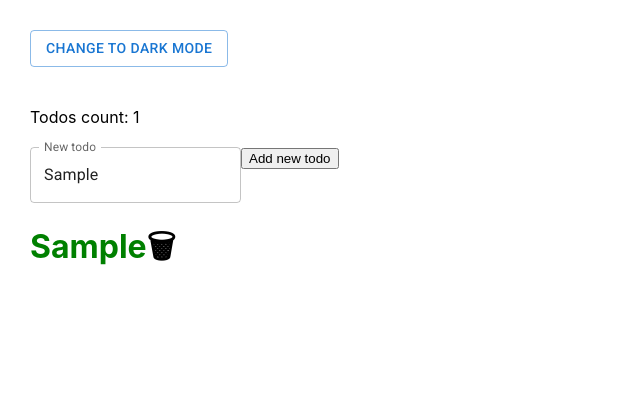
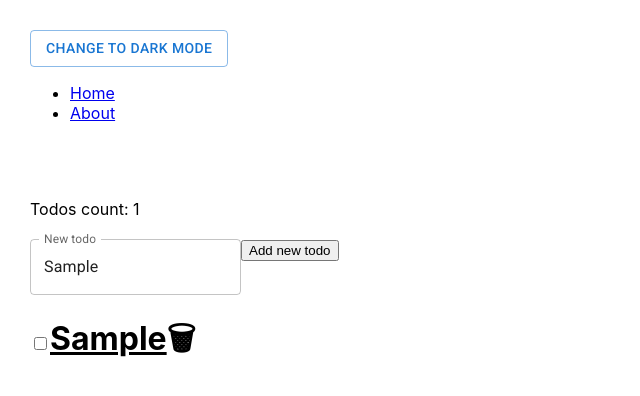
Before and after one commit to eladcandroid/gocode-shop-10-21, a React (Create React App) app: page / in a window 1280 px wide. Both pictures are taken after typing "Sample" into the empty fields and a click on the button "Add new todo". Shown: the top 396 px of the page, without its empty margins (0-640 px from the left). Built offline with nearby package versions, Linux system fonts and the light colour scheme; no server answers.

Commit message:
Add react router

```diff
--- a/package.json
+++ b/package.json
@@ -11,6 +11,7 @@
     "@testing-library/user-event": "^12.8.3",
     "react": "^17.0.2",
     "react-dom": "^17.0.2",
+    "react-router-dom": "^5.3.0",
     "react-scripts": "4.0.3",
     "web-vitals": "^1.1.2"
   },
--- a/src/App.js
+++ b/src/App.js
@@ -1,10 +1,11 @@
-import logo from "./logo.svg";
 import "./App.css";
-import Todos from "./components/Todos/Todos";
 import React, { useState } from "react";
-import Counter from "./components/Counter/Counter";
+import { BrowserRouter as Router, Switch, Route, Link } from "react-router-dom";
+import Home from "./pages/Home";
+import About from "./pages/About";
 import MyContext from "./MyContext";
-import Button from "@mui/material/Button";
+import { Button } from "@mui/material";
+import TodoDetails from "./pages/TodoDetails";
 
 function App() {
   const [isDarkMode, setIsDarkMode] = useState(false);
@@ -13,17 +14,35 @@
   };
 
   return (
-    <MyContext.Provider value={[isDarkMode, setIsDarkMode]}>
-      <div style={isDarkMode ? { background: "black", color: "white" } : {}}>
+    <Router>
+      <MyContext.Provider value={[isDarkMode, setIsDarkMode]}>
         <Button variant="outlined" onClick={() => changeToDark()}>
           Change to dark mode
         </Button>
-        <br />
-        <br />
-        <br />
-        <Todos />
-      </div>
-    </MyContext.Provider>
+        <nav>
+          <ul>
+            <li>
+              <Link to="/">Home</Link>
+            </li>
+            <li>
+              <Link to="/about">About</Link>
+            </li>
+          </ul>
+        </nav>
+
+        <Switch>
+          <Route path="/todos/:id">
+            <TodoDetails />
+          </Route>
+          <Route path="/about">
+            <About />
+          </Route>
+          <Route path="/">
+            <Home />
+          </Route>
+        </Switch>
+      </MyContext.Provider>
+    </Router>
   );
 }
 
--- a/src/MyContext.js
+++ b/src/MyContext.js
@@ -1,5 +1,5 @@
 import { createContext } from "react";
 
-const myContext = createContext(null);
+const MyContext = createContext(null);
 
-export default myContext;
+export default MyContext;
--- a/src/components/Todo/Todo.css
+++ b/src/components/Todo/Todo.css
@@ -1,3 +1,3 @@
-.Todos-input {
-  background-color: red;
+.Todo a {
+  color: black;
 }
--- a/src/components/Todo/Todo.js
+++ b/src/components/Todo/Todo.js
@@ -1,21 +1,27 @@
 import "./Todo.css";
 import MyContext from "../../MyContext";
 import { useContext } from "react";
+import { Link } from "react-router-dom";
 function Todo({ id, title, completed, children, onRemove, onToggle }) {
   const [isDarkMode, setIsDarkMode] = useContext(MyContext);
   const color = isDarkMode ? "white" : "green";
   return (
     <>
       <span
-        onClick={() => {
-          onToggle(id);
-          setIsDarkMode(!isDarkMode);
-        }}
+        className="Todo"
         style={
           completed ? { textDecoration: "line-through", color } : { color }
         }
       >
-        {children}
+        <input
+          type="checkbox"
+          onClick={() => {
+            onToggle(id);
+            // setIsDarkMode(!isDarkMode);
+          }}
+          checked={completed}
+        />
+        <Link to={`/todos/${id}`}>{children}</Link>
       </span>
       <span onClick={() => onRemove(id)} style={{ cursor: "pointer" }}>
         🗑
--- /dev/null
+++ b/src/pages/About.js
@@ -0,0 +1,5 @@
+function About() {
+  return <div>About me: dshjklsdjflsdkfjsl</div>;
+}
+
+export default About;
--- /dev/null
+++ b/src/pages/Home.js
@@ -0,0 +1,19 @@
+import { Button } from "@mui/material";
+import { useContext, useState } from "react";
+import Todos from "../components/Todos/Todos";
+import MyContext from "../MyContext";
+
+function Home() {
+  const [isDarkMode, setIsDarkMode] = useContext(MyContext);
+
+  return (
+    <div style={isDarkMode ? { background: "black", color: "white" } : {}}>
+      <br />
+      <br />
+      <br />
+      <Todos />
+    </div>
+  );
+}
+
+export default Home;
--- /dev/null
+++ b/src/pages/TodoDetails.js
@@ -0,0 +1,22 @@
+import { useContext, useEffect, useState } from "react";
+import { useParams } from "react-router";
+import MyContext from "../MyContext";
+
+function TodoDetails() {
+  const { id } = useParams();
+  const [todo, setTodo] = useState(null);
+  useEffect(() => {
+    fetch(`https://jsonplaceholder.typicode.com/todos/${id}`)
+      .then((res) => res.json())
+      .then((todo) => {
+        setTodo(todo);
+      });
+  }, [id]);
+  return (
+    <div>
+      Todo details: ID: {id}, title: {todo?.title}
+    </div>
+  );
+}
+
+export default TodoDetails;
```
Also changed, not shown: 1 other file (tests, documents, lock files or other folders).
